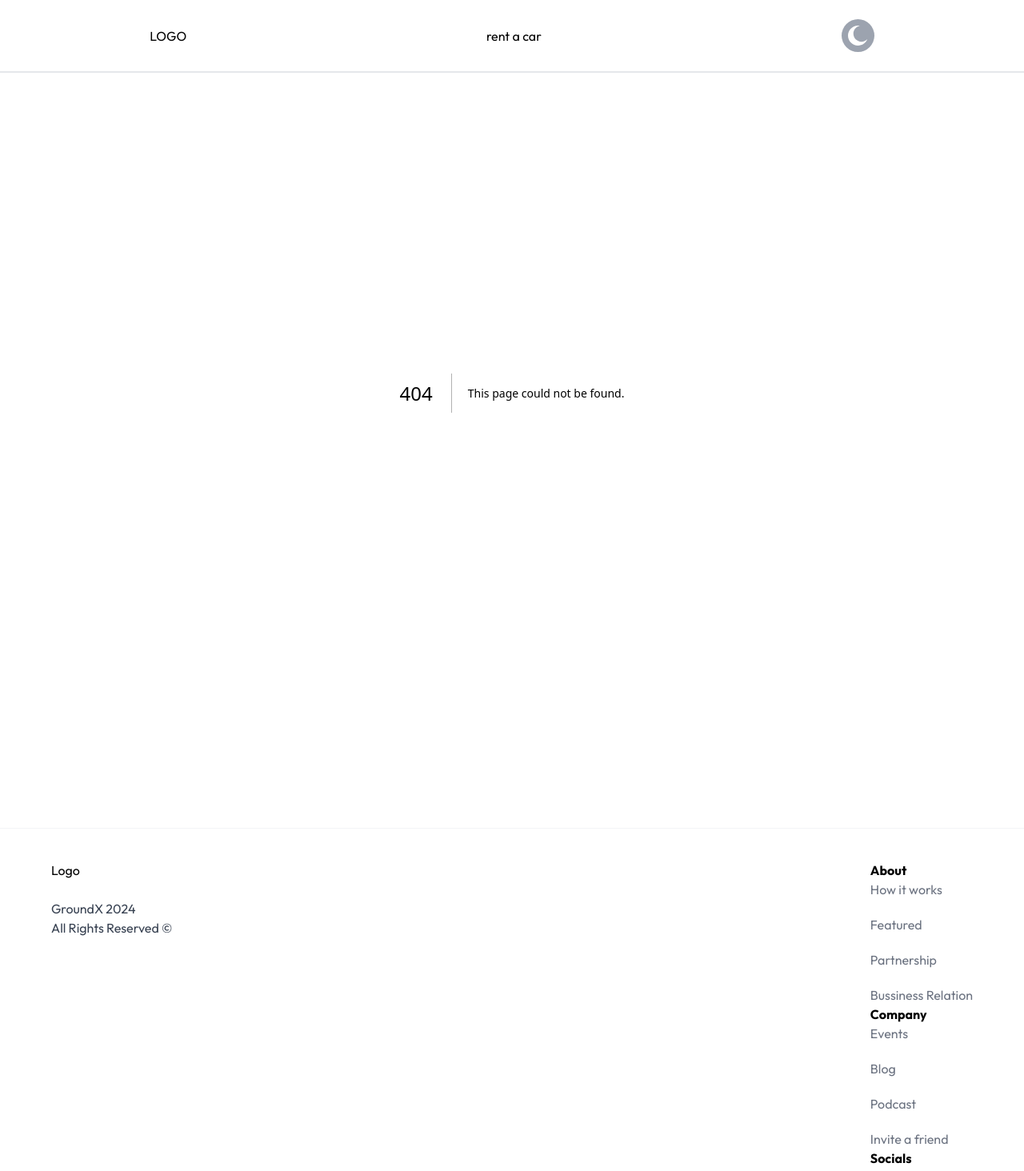
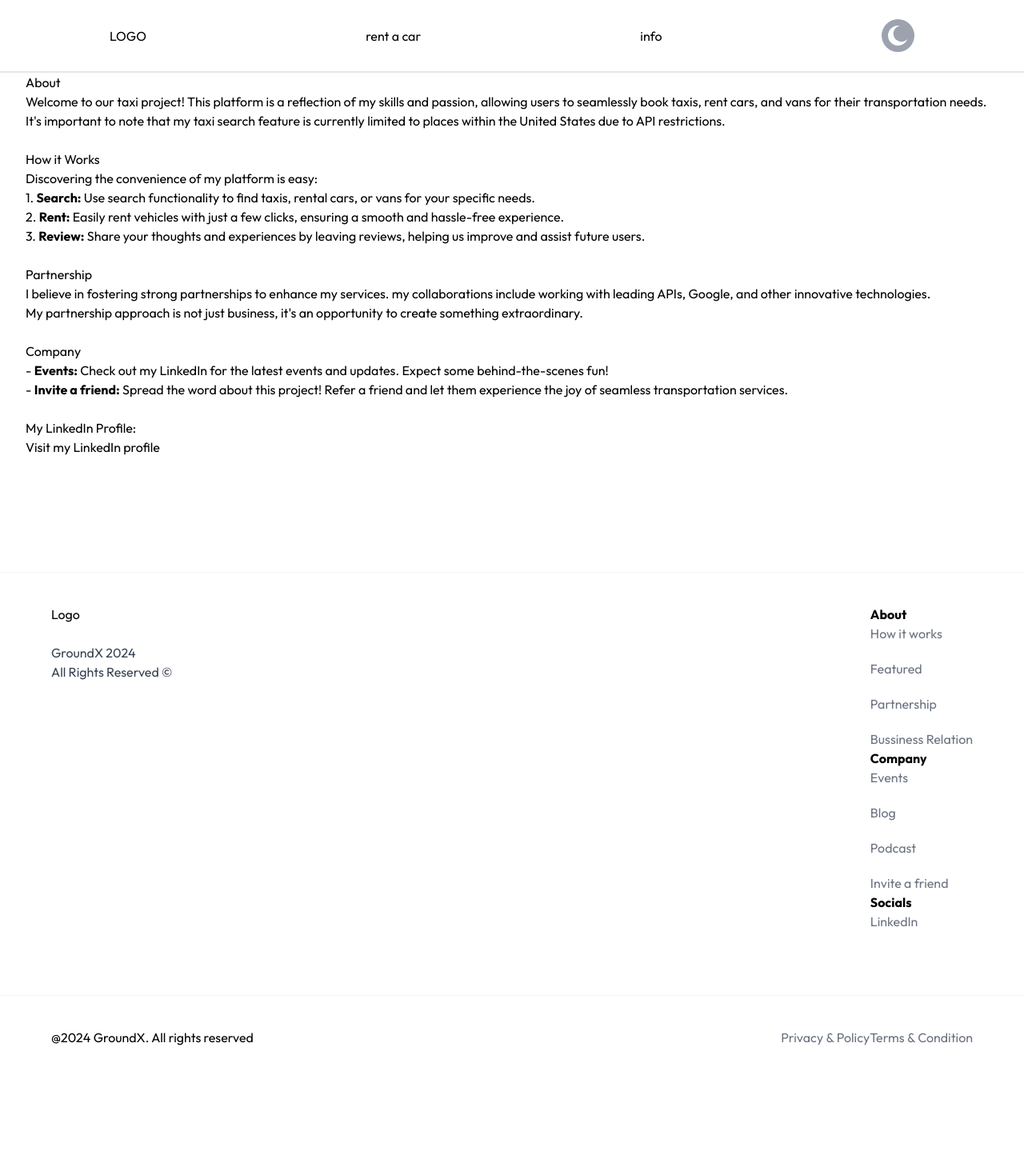
Before and after one commit to luka-tchanukvadze/GroundX, a Next.js app: page /project-info in a window 1280 px wide. Before the commit this address had no page. Shown: the top 1464 px of the page at 80% size. After the commit the page ends 1349 px from the top, so only its background shows below. Built offline with nearby package versions, Linux system fonts and the light colour scheme.

Commit message:
project information page

```diff
--- a/app/aplication-info/page.tsx
+++ /dev/null
@@ -1,7 +0,0 @@
-import React from "react";
-
-function page() {
-  return <div>page</div>;
-}
-
-export default page;
--- a/app/layout.tsx
+++ b/app/layout.tsx
@@ -22,7 +22,7 @@ export default function RootLayout({
     <ClerkProvider>
       <html lang="en">
         <body
-          className={`${outfit.className} dark:bg-slate-900 dark:text-white`}
+          className={`${outfit.className} dark:bg-gradient-to-b from-gray-900 via-gray-900 to-black dark:text-white`}
         >
           <NavBar />
           {children}
--- /dev/null
+++ b/app/project-info/page.tsx
@@ -0,0 +1,88 @@
+"use client";
+import React from "react";
+
+function page() {
+  const linkedInUrl = process.env.LINKEDIN_PROFILE;
+
+  const openLinkedInProfile = () => {
+    window.open(linkedInUrl);
+  };
+
+  const redirectToLinkedInProfile = () => {
+    window.location.href = linkedInUrl;
+  };
+
+  return (
+    <div className="flex flex-col gap-6 mx-8">
+      <div>
+        <h2>About</h2>
+        <p>
+          Welcome to our taxi project! This platform is a reflection of my
+          skills and passion, allowing users to seamlessly book taxis, rent
+          cars, and vans for their transportation needs.
+        </p>
+        <p>
+          It's important to note that my taxi search feature is currently
+          limited to places within the United States due to API restrictions.
+        </p>
+      </div>
+
+      {/* How it works */}
+      <div>
+        <h3>How it Works</h3>
+        <p>Discovering the convenience of my platform is easy:</p>
+        <p>
+          1. <strong>Search:</strong> Use search functionality to find taxis,
+          rental cars, or vans for your specific needs.
+        </p>
+        <p>
+          2. <strong>Rent:</strong> Easily rent vehicles with just a few clicks,
+          ensuring a smooth and hassle-free experience.
+        </p>
+        <p>
+          3. <strong>Review:</strong> Share your thoughts and experiences by
+          leaving reviews, helping us improve and assist future users.
+        </p>
+      </div>
+
+      {/* Partnership */}
+      <div>
+        <h3>Partnership</h3>
+        <p>
+          I believe in fostering strong partnerships to enhance my services. my
+          collaborations include working with leading APIs, Google, and other
+          innovative technologies.
+        </p>
+        <p>
+          My partnership approach is not just business, it's an opportunity to
+          create something extraordinary.
+        </p>
+      </div>
+
+      <div>
+        <h3>Company </h3>
+        <p>
+          - <strong>Events:</strong> Check out my LinkedIn for the latest events
+          and updates. Expect some behind-the-scenes fun!
+        </p>
+        <p>
+          - <strong>Invite a friend:</strong> Spread the word about this
+          project! Refer a friend and let them experience the joy of seamless
+          transportation services.
+        </p>
+      </div>
+      <div>
+        <p>My LinkedIn Profile: </p>
+        {/* <button onClick={openLinkedInProfile}>Visit my LinkedIn</button> */}
+        {/* <a href={linkedInUrl} target="_blank" rel="noopener noreferrer">
+          Visit my LinkedIn profile
+        </a> */}
+        <button onClick={redirectToLinkedInProfile}>
+          Visit my LinkedIn profile
+        </button>
+      </div>
+    </div>
+  );
+}
+
+export default page;
--- a/components/NavBar.tsx
+++ b/components/NavBar.tsx
@@ -39,6 +39,13 @@ function NavBar() {
       {path.startsWith("/rent-car") ? null : (
         <Link href="/rent-car">rent a car</Link>
       )}
+
+      <Link
+        href="/project-info
+      "
+      >
+        info
+      </Link>
 
       <Button
         className={`flex items-center justify-center  bg-gray-400 p-2 rounded-full hover:rotate-[360deg] transition-all delay-100 ease-in-out`}
--- a/constants/index.tsx
+++ b/constants/index.tsx
@@ -75,28 +75,23 @@ export const footerLinks = [
   {
     title: "About",
     links: [
-      { title: "How it works", url: "/" },
-      { title: "Featured", url: "/" },
-      { title: "Partnership", url: "/" },
-      { title: "Bussiness Relation", url: "/" },
+      { title: "How it works", url: "/project-info" },
+      { title: "Featured", url: "/project-info" },
+      { title: "Partnership", url: "/project-info" },
+      { title: "Bussiness Relation", url: "/project-info" },
     ],
   },
   {
     title: "Company",
     links: [
-      { title: "Events", url: "/" },
-      { title: "Blog", url: "/" },
-      { title: "Podcast", url: "/" },
-      { title: "Invite a friend", url: "/" },
+      { title: "Events", url: "/project-info" },
+      { title: "Blog", url: "/project-info" },
+      { title: "Podcast", url: "/project-info" },
+      { title: "Invite a friend", url: "/project-info" },
     ],
   },
   {
     title: "Socials",
-    links: [
-      { title: "Discord", url: "/" },
-      { title: "Instagram", url: "/" },
-      { title: "Twitter", url: "/" },
-      { title: "Facebook", url: "/" },
-    ],
+    links: [{ title: "LinkedIn", url: "/" }],
   },
 ];
```
